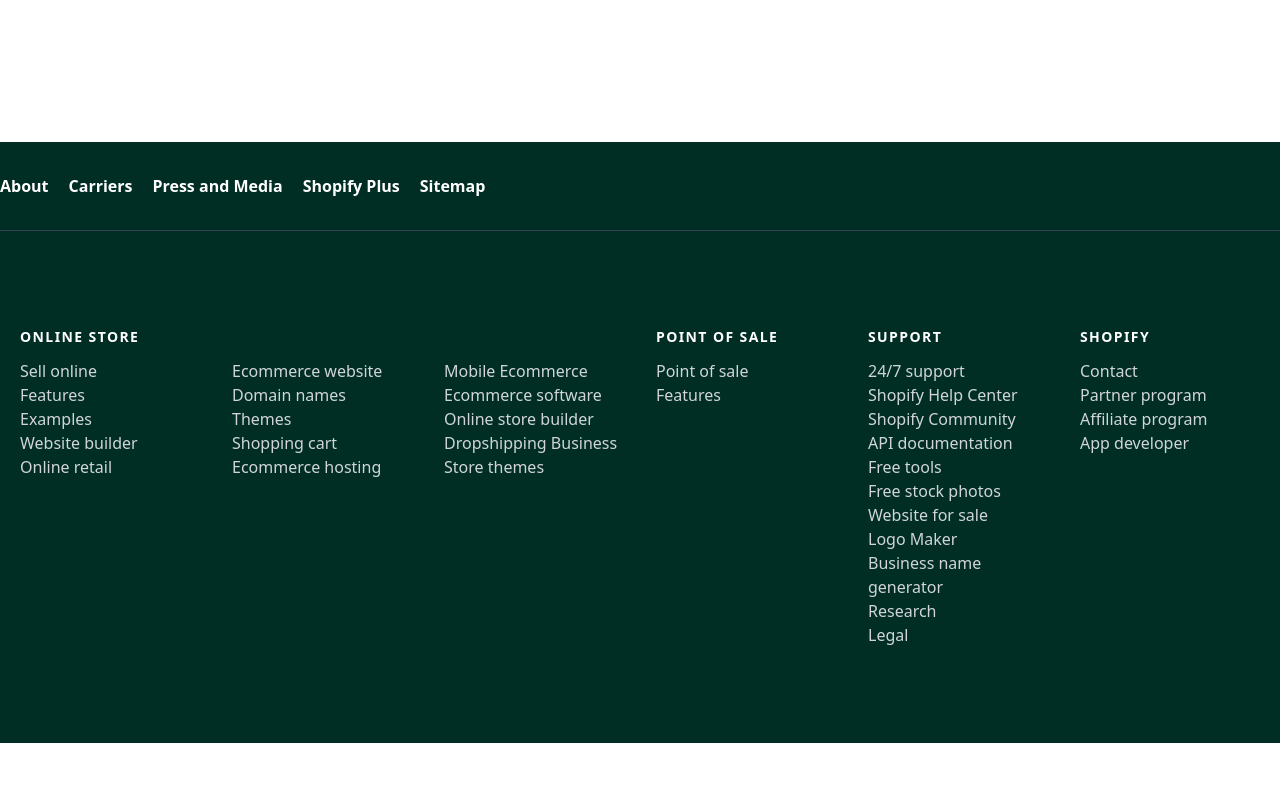
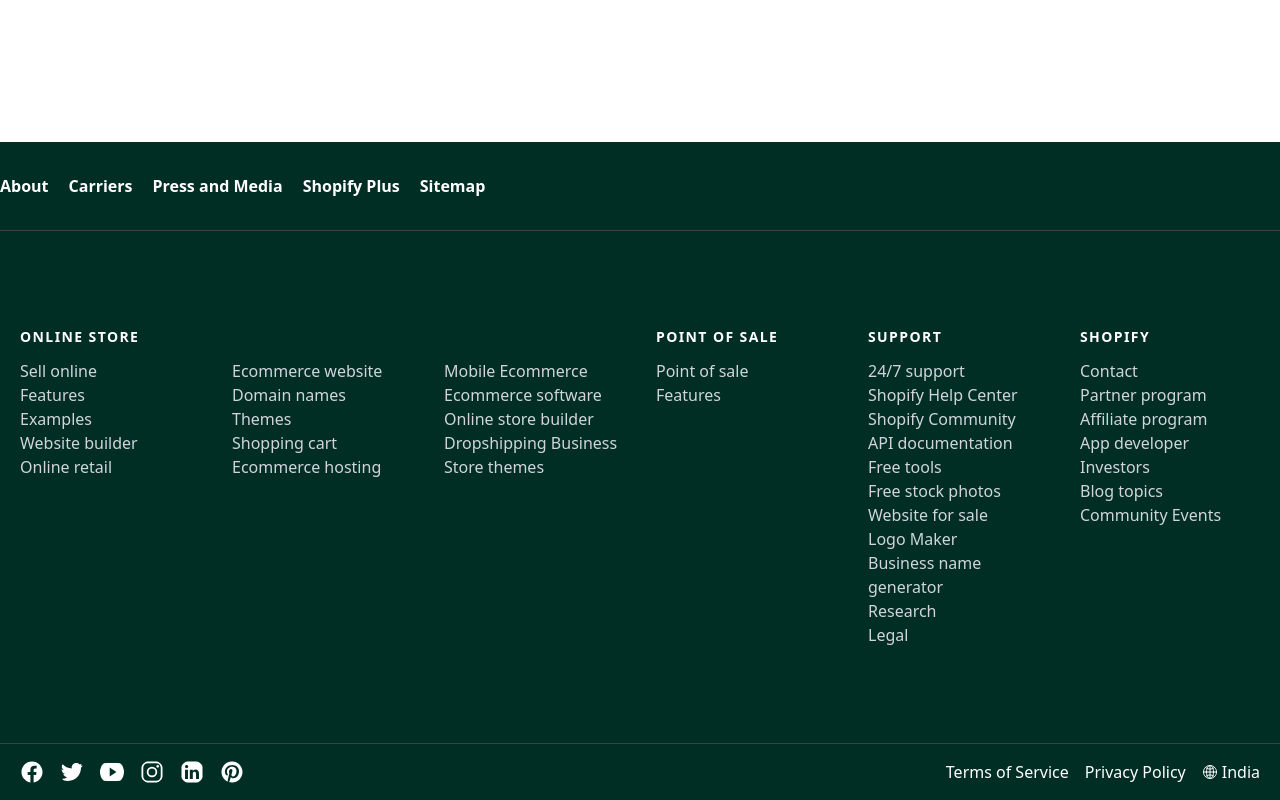
Before and after one commit to niranjanrai/Shopify-Clone, a website: page index.html in a window 1280 px wide. Shown: the part 7683-8483 px from the top of the page. Before the commit the page ends 8426 px from the top, so only its background shows below. Drawn offline with nearby package versions, Linux system fonts and the light colour scheme.

Commit message:
first commit

```diff
--- a/index.html
+++ b/index.html
@@ -493,8 +493,8 @@
     <!-- footer-small  -->
     <!-- Main footer  -->
     <footer class="t body-font bg-[#002E25] ">
-        <div class="container px-5 py-24 mx-auto">
-            <div class="flex flex-wrap md:text-left text-center -mb-10 -mx-4">
+        <div class="container px-5 py-24 mx-auto ">
+            <div class=" flex flex-wrap md:text-left text-center -mb-10 -mx-4 ">
                 <div class="lg:w-1/6 md:w-1/2 w-full px-4">
                     <h2 class="title-font font-bold text-white tracking-widest text-sm mb-3">ONLINE STORE</h2>
                     <nav class="list-none mb-10">
@@ -620,6 +620,15 @@
                         <li>
                             <a class="text-gray-300 hover:text-white">App developer</a>
                         </li>
+                        <li>
+                            <a class="text-gray-300 hover:text-white">Investors</a>
+                        </li>
+                        <li>
+                            <a class="text-gray-300 hover:text-white">Blog topics</a>
+                        </li>
+                        <li>
+                            <a class="text-gray-300 hover:text-white">Community Events</a>
+                        </li>
                     </nav>
                 </div>
 
@@ -627,7 +636,34 @@
         </div>
     </footer>
     <!-- Main footer  -->
+    <!-- Final footer -->
+    <footer class=" border-t border-gray-700 body-font bg-[#002E25]">
+        <div
+            class="container px-5 py-4 mx-auto flex md:items-center lg:items-start md:flex-row justify-between md:flex-nowrap flex-wrap flex-col">
 
+            <div class="flex gap-x-4">
+                <ion-icon name="logo-facebook" class="text-white rounded-full  text-2xl"></ion-icon>
+                <ion-icon name="logo-twitter" class="text-white rounded-full text-2xl"></ion-icon>
+                <ion-icon name="logo-youtube" class="text-white rounded-full  text-2xl"></ion-icon>
+                <ion-icon name="logo-instagram" class="text-white rounded-full  text-2xl"></ion-icon>
+                <ion-icon name="logo-linkedin" class="text-white rounded-full  text-2xl"></ion-icon>
+                <ion-icon name="logo-pinterest" class="text-white rounded-full  text-2xl"></ion-icon>
+            </div>
+            <div class="text-white flex items-center justify-center gap-x-4">
+                <p>Terms of Service</p>
+                <p>Privacy Policy</p>
+                <div class="flex items-center gap-x-1">
+                    <ion-icon name="globe-outline"></ion-icon>
+                    <p>India</p>
+                </div>
+            </div>
+
+
+
+
+        </div>
+    </footer>
+    <!-- Final footer -->
     <!-- Ionicons -->
     <script type="module" src="https://unpkg.com/ionicons@5.5.2/dist/ionicons/ionicons.esm.js"></script>
     <script nomodule src="https://unpkg.com/ionicons@5.5.2/dist/ionicons/ionicons.js"></script>
```
Also changed, not shown: css/main.css.
